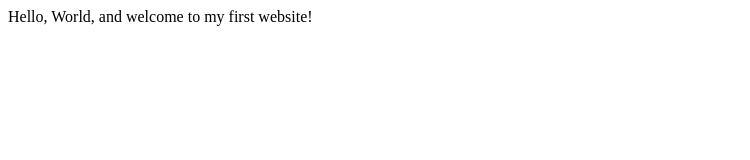
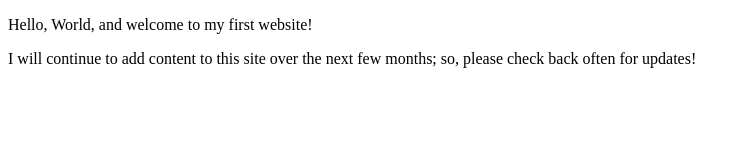
Before and after one commit to sarahcburgisser/sarahcburgisser.github.io, a plain HTML site: page index.html in a window 1280 px wide. Shown: the whole page, without its empty margins (0-750 px from the left). Drawn offline with Linux system fonts and the light colour scheme.

Commit message:
Updated index.html file for skils check #1
Skills check #1 index.html file

```diff
--- a/index.html
+++ b/index.html
@@ -3,9 +3,11 @@
     <head>
         <meta charset="utf-8">
         <meta name="viewport" content="width=device-width, initial-scale=1.0">
-        <title>My First Website</title>
+        <meta name="author" content="Sarah Burgisser">
+        <title>CC Truffaut | Web Developer</title>
     </head>
     <body>
-       Hello, World, and welcome to my first website!
+        <p>Hello, World, and welcome to my first website!</p>
+        <p>I will continue to add content to this site over the next few months; so, please check back often for updates!</p>
     </body>
 </html>
```
Also changed, not shown: 1 other file.
